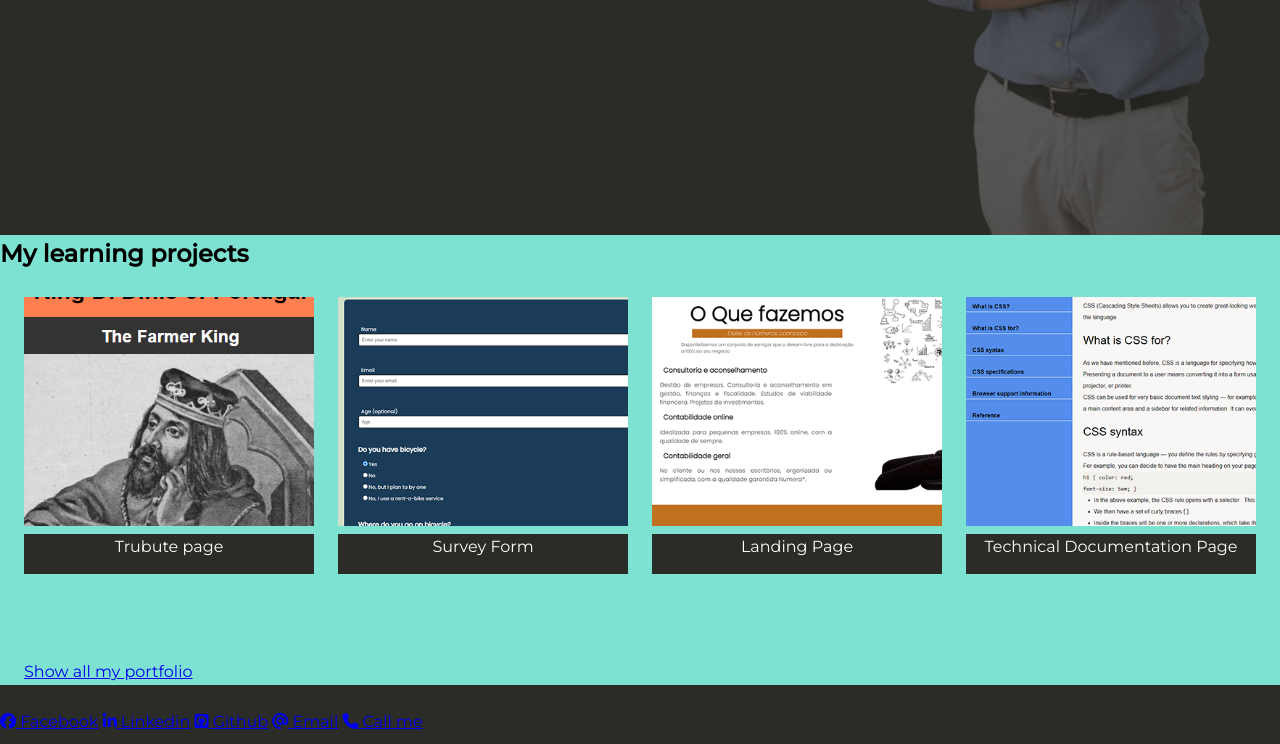
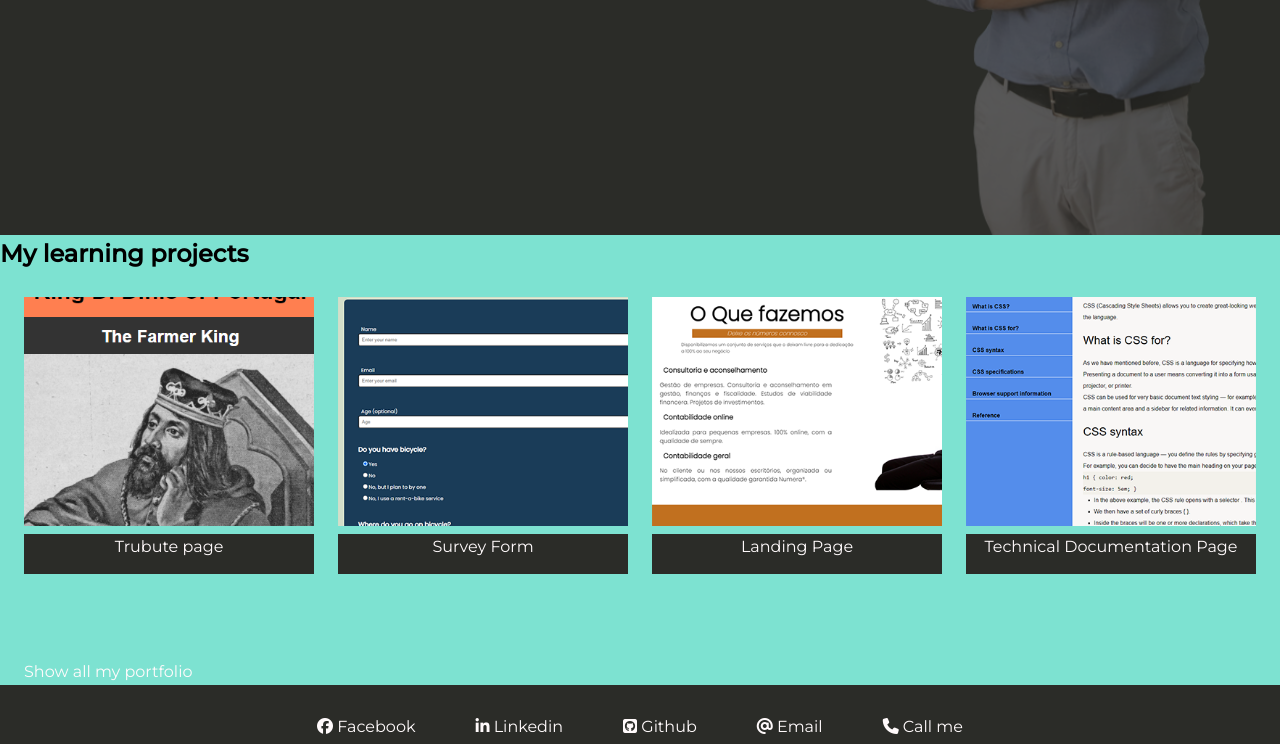
Before and after one commit to JorgeNevesFreitas/portfolio, a plain HTML site: page index.html in a window 1280 px wide. Shown: the part 565-1309 px from the top of the page. Drawn offline with Linux system fonts and the light colour scheme.

Commit message:
footer styling

```diff
--- a/style.css
+++ b/style.css
@@ -5,6 +5,11 @@
     box-sizing: border-box;
     margin: 0;
     padding: 0;
+}
+
+a {
+    color: #FFFAFB ;
+    text-decoration: none;
 }
 
 body {
@@ -36,11 +41,7 @@ body {
     padding: 5px 30px;
    }
 
-.nav a {
-    color: #FFFAFB ;
-    text-decoration: none;
 
-}
 
 .nav li {
     list-style: none;
@@ -55,7 +56,7 @@ body {
     min-height: 600px;
     display: flex;
     justify-content: right;
-    height: 100vh;
+    height: 100vh; /*significa que a altura é igual a 100% do tamanho do viewport*/
 
 }
 
@@ -120,3 +121,13 @@ button {
     margin-bottom: 2rem;
 
 }
+
+#contact {
+    display: flex;
+    justify-content: center;
+    align-items: center;
+    }
+
+#contact a {
+    padding: 5px 30px;
+}
```
